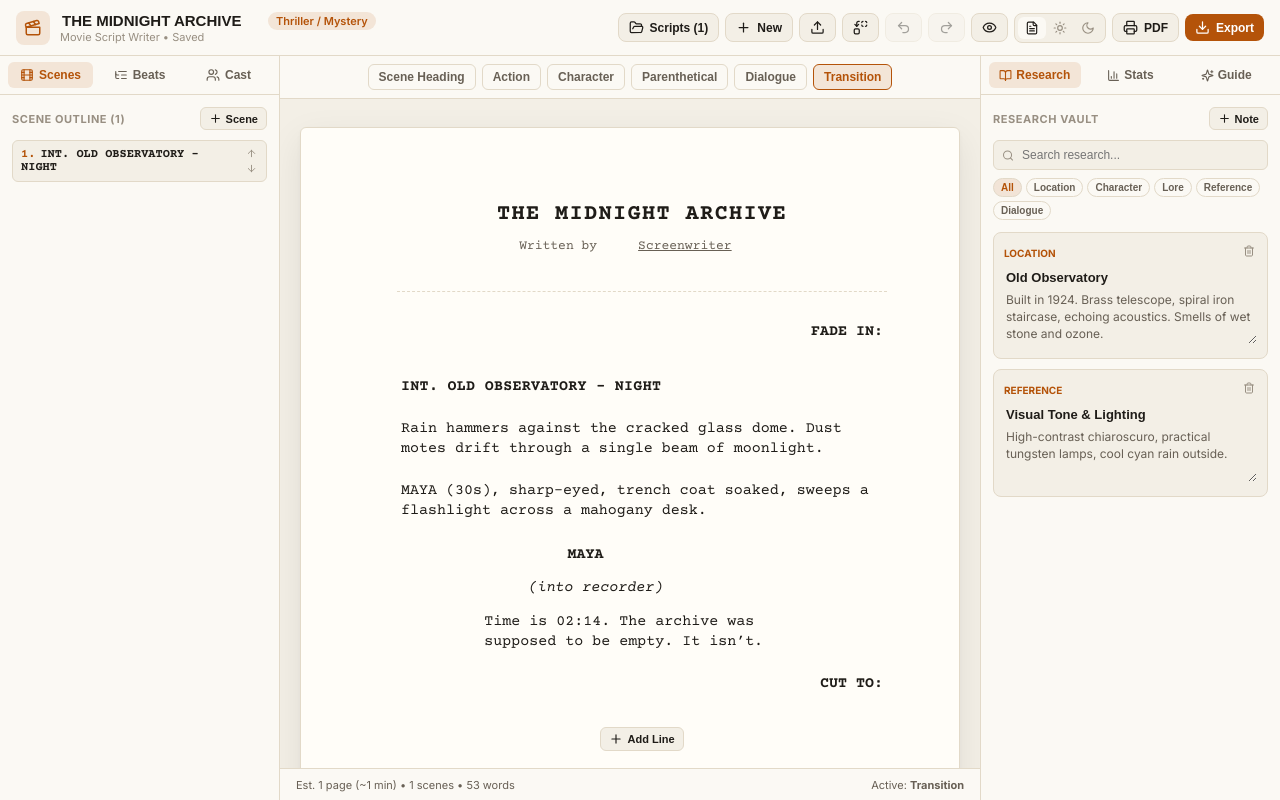
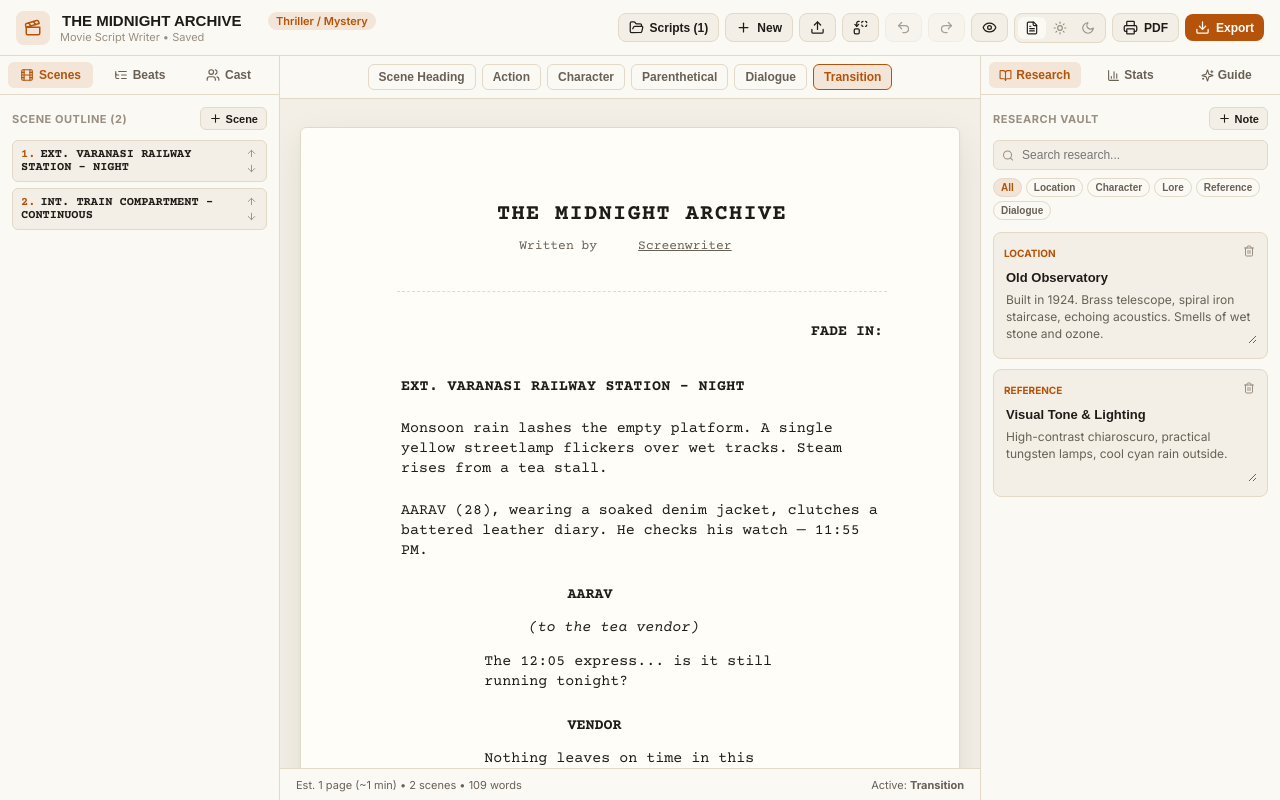
Before and after one commit to smartstopwach/Movie-script-, a React (Vite) app: page / in a window 1280 px wide. Built offline with nearby package versions, Linux system fonts and the light colour scheme.

Commit message:
Add complete demo movie script (The Last Train to Varanasi)
Co-authored-by: arena-agent <297053741+arena-agent@users.noreply.github.com>

```diff
--- a/src/templates.ts
+++ b/src/templates.ts
@@ -106,25 +106,45 @@ export function createProjectFromGenre(genre: GenreType, title?: string): Script
   const cleanTitle = title?.trim() || `UNTITLED ${genre.toUpperCase()}`;
   const sampleElements: ScriptElement[] = [
     { id: uid(), type: 'transition', text: 'FADE IN:' },
-    { id: uid(), type: 'scene', text: 'INT. OLD OBSERVATORY - NIGHT' },
+    { id: uid(), type: 'scene', text: 'EXT. VARANASI RAILWAY STATION - NIGHT' },
     {
       id: uid(),
       type: 'action',
-      text: 'Rain hammers against the cracked glass dome. Dust motes drift through a single beam of moonlight.',
+      text: 'Monsoon rain lashes the empty platform. A single yellow streetlamp flickers over wet tracks. Steam rises from a tea stall.',
     },
     {
       id: uid(),
       type: 'action',
-      text: 'MAYA (30s), sharp-eyed, trench coat soaked, sweeps a flashlight across a mahogany desk.',
+      text: 'AARAV (28), wearing a soaked denim jacket, clutches a battered leather diary. He checks his watch — 11:55 PM.',
     },
-    { id: uid(), type: 'character', text: 'MAYA' },
-    { id: uid(), type: 'parenthetical', text: '(into recorder)' },
+    { id: uid(), type: 'character', text: 'AARAV' },
+    { id: uid(), type: 'parenthetical', text: '(to the tea vendor)' },
     {
       id: uid(),
       type: 'dialogue',
-      text: 'Time is 02:14. The archive was supposed to be empty. It isn’t.',
+      text: 'The 12:05 express... is it still running tonight?',
+    },
+    { id: uid(), type: 'character', text: 'VENDOR' },
+    {
+      id: uid(),
+      type: 'dialogue',
+      text: 'Nothing leaves on time in this rain, brother. Who are you waiting for?',
     },
     { id: uid(), type: 'transition', text: 'CUT TO:' },
+    { id: uid(), type: 'scene', text: 'INT. TRAIN COMPARTMENT - CONTINUOUS' },
+    {
+      id: uid(),
+      type: 'action',
+      text: 'Dim blue light. MEERA (26) sits by the rain-streaked window, staring at an old photograph.',
+    },
+    { id: uid(), type: 'character', text: 'MEERA' },
+    { id: uid(), type: 'parenthetical', text: '(whispering)' },
+    {
+      id: uid(),
+      type: 'dialogue',
+      text: 'Five years, Aarav. Let’s see if you still remember.',
+    },
+    { id: uid(), type: 'transition', text: 'FADE OUT.' },
   ];
 
   return {
```
Also changed, not shown: 3 other files (tests, documents, lock files or other folders).
